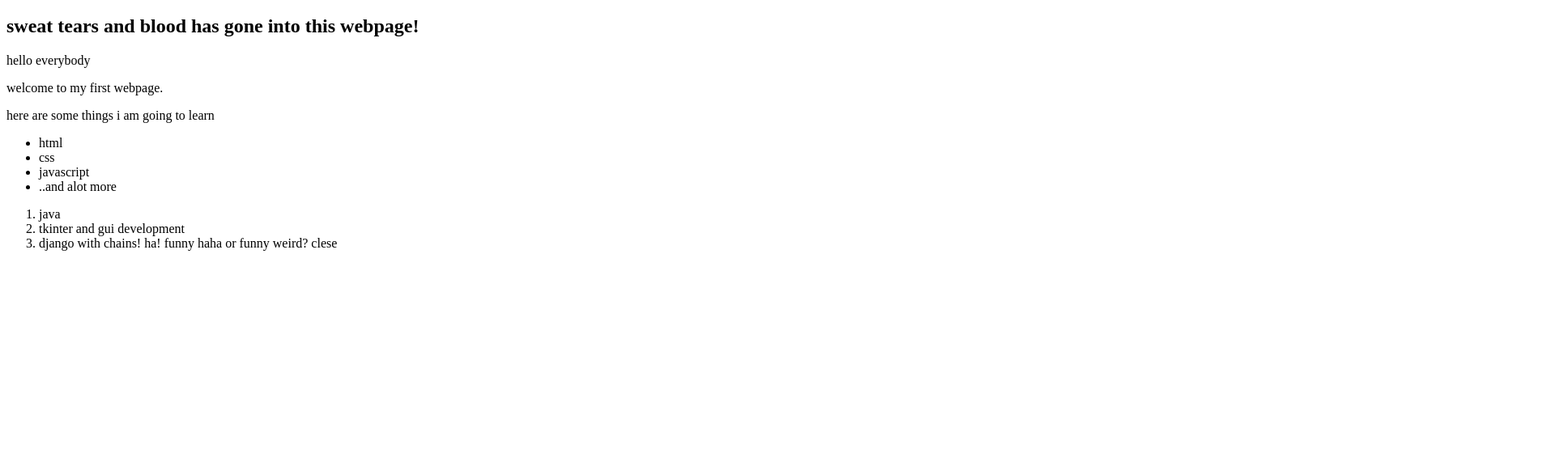
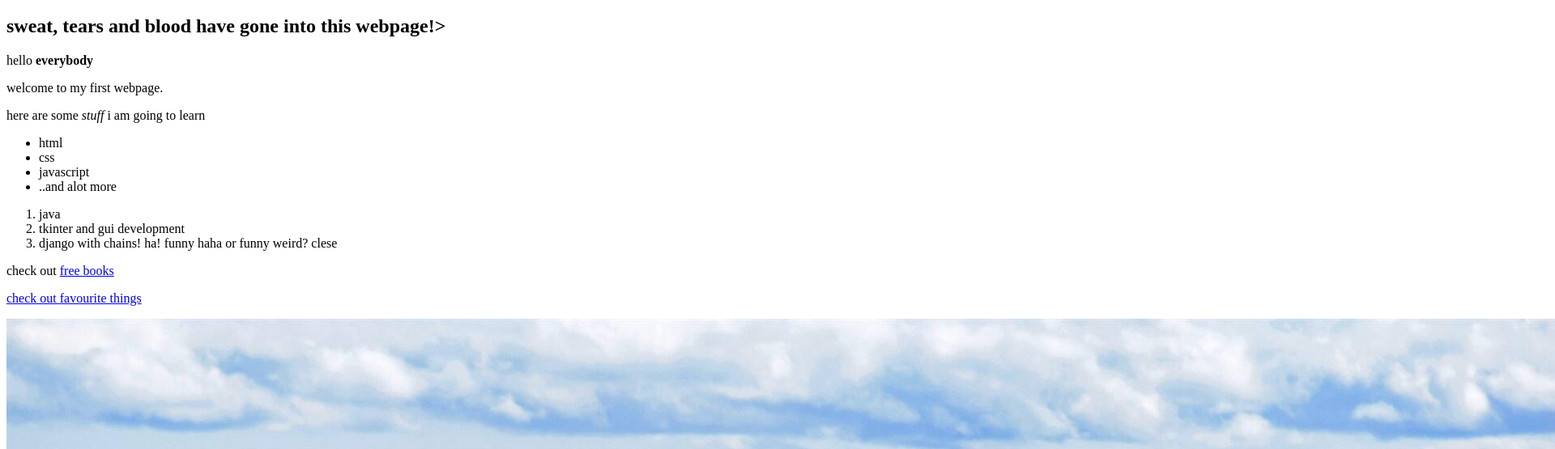
Before and after one commit to inziani/wk1-revision-website, a plain HTML site: page website_1.html in a window 1280 px wide. Shown: the part 61-616 px from the top of the page at 81% size, 1920 px wide, since content can reach past the window. Drawn offline with Linux system fonts and the light colour scheme.

Commit message:
added elephant picture

```diff
--- a/website_1.html
+++ b/website_1.html
@@ -7,11 +7,11 @@
 </head>
 <body>
     <h1>the first website</h1>
-    <h2>sweat tears and blood has gone into this webpage!</h2>
+    <h2>sweat, tears and blood have gone into this webpage!></h2>
 
-    <p>hello everybody</p>
+    <p>hello <strong>everybody</strong></p>
     <p>welcome to my first webpage.</p>
-    <p>here are some things i am going to learn</p>
+    <p>here are some <em>stuff</em> i am going to learn</p>
       <ul>
         <li>html</li>
         <li>css</li>
@@ -25,5 +25,9 @@
         <li>django with chains! ha! funny haha or funny weird? clese</li>
       </ol>
 
+  <p>check out <a href="https://freeforbook.com/product-category/arts-literature/"</a> free books</p>
+  <p>check out <a href="my-favourite-things"</a> favourite things </p>
+  <img src="elephant.jpg" alt="a photo of n elephant">
+
 </body>
 </html>
```
Also changed, not shown: elephant.jpg (added), 1 other file.
